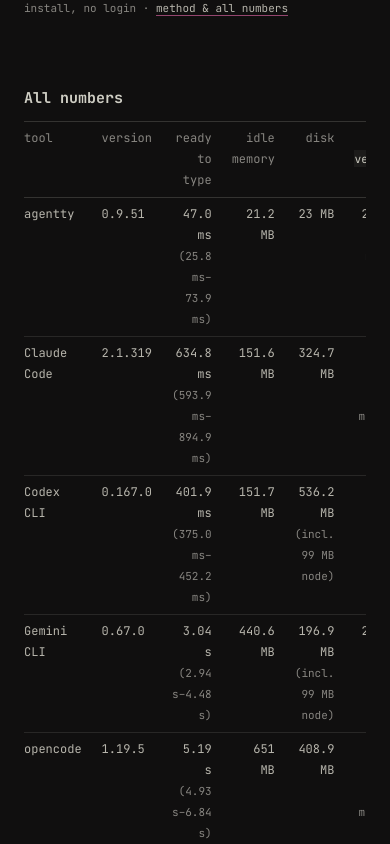
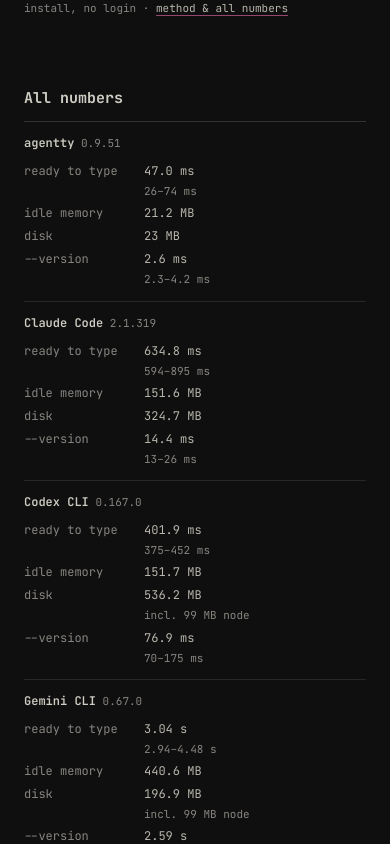
Before and after one commit to 1ay1/agentty.org, a Next.js app: page /benchmarks in a window 390 px wide. Shown: the part 1440-2284 px from the top of the page. Built offline with nearby package versions, Linux system fonts and the light colour scheme.

Commit message:
Mobile: wrapping home heading and install line, boxless menu and docs toggles, benchmark table as records on phones, compact ranges

```diff
--- a/app/benchmarks/page.tsx
+++ b/app/benchmarks/page.tsx
@@ -19,6 +19,10 @@ export const metadata: Metadata = {
 
 const date = new Date(bench.measured).toISOString().slice(0, 10);
 const ms = (v: number) => (v >= 1000 ? `${(v / 1000).toFixed(2)} s` : `${v.toFixed(1)} ms`);
+const ver = (v: string) => v.replace(/^(agentty|aider|codex-cli|jcode)\s+/, "").replace(/\s*\(.*\)$/, "");
+// a range in one unit: "594–895 ms", "2.94–4.48 s"
+const range = (a: number, b: number) =>
+  b >= 1000 ? `${(a / 1000).toFixed(2)}–${(b / 1000).toFixed(2)} s` : `${a < 10 ? a.toFixed(1) : Math.round(a)}–${b < 10 ? b.toFixed(1) : Math.round(b)} ms`;
 
 export default function Benchmarks() {
   const jsonLd = {
@@ -59,25 +63,25 @@ export default function Benchmarks() {
 
         <h2 id="all-numbers">All numbers</h2>
         <div className="tablewrap">
-          <table>
+          <table className="bench-table">
             <thead>
-              <tr><th>tool</th><th>version</th><th className="num">ready to type</th><th className="num">idle memory</th><th className="num">disk</th><th className="num"><code>--version</code></th></tr>
+              <tr><th>tool</th><th className="ver">version</th><th className="num">ready to type</th><th className="num">idle memory</th><th className="num">disk</th><th className="num"><code>--version</code></th></tr>
             </thead>
             <tbody>
               {bench.tools.map((t) => (
                 <tr key={t.id}>
-                  <td>{t.name}</td>
-                  <td>{t.version.replace(/^(agentty|aider|codex-cli)\s+/, "").replace(/\s*\(.*\)$/, "")}</td>
-                  <td className="num">{ms(t.readyMs.median)} <span className="bench-range">({ms(t.readyMs.p10)}–{ms(t.readyMs.p90)})</span></td>
-                  <td className="num">{t.idleRssMB} MB</td>
-                  <td className="num">{t.diskMB} MB{t.runtime?.MB ? <span className="bench-range"> (incl. {Math.round(t.runtime.MB)} MB {t.runtime.name})</span> : null}</td>
-                  <td className="num">{ms(t.startupMs.median)} <span className="bench-range">({ms(t.startupMs.p10)}–{ms(t.startupMs.p90)})</span></td>
+                  <td>{t.name}<span className="bench-range ver-under">{ver(t.version)}</span></td>
+                  <td className="ver">{ver(t.version)}</td>
+                  <td className="num" data-label="ready to type">{ms(t.readyMs.median)} <span className="bench-range">{range(t.readyMs.p10, t.readyMs.p90)}</span></td>
+                  <td className="num" data-label="idle memory">{t.idleRssMB} MB</td>
+                  <td className="num" data-label="disk">{t.diskMB} MB{t.runtime?.MB ? <span className="bench-range"> incl. {Math.round(t.runtime.MB)} MB {t.runtime.name}</span> : null}</td>
+                  <td className="num" data-label="--version">{ms(t.startupMs.median)} <span className="bench-range">{range(t.startupMs.p10, t.startupMs.p90)}</span></td>
                 </tr>
               ))}
             </tbody>
           </table>
         </div>
-        <p>Median, with the 10th–90th percentile range in brackets.</p>
+        <p>Median, with the 10th–90th percentile range under it.</p>
 
         <h2 id="method">Method</h2>
         <ul>
--- a/app/docs/[[...slug]]/page.tsx
+++ b/app/docs/[[...slug]]/page.tsx
@@ -94,7 +94,7 @@ export default async function DocsPage({ params }: { params: Promise<Params> })
 
       {doc.headings.filter((h) => h.level === 2).length > 2 && (
         <details className="toc-inline">
-          <summary>On this page</summary>
+          <summary>on this page</summary>
           <ol>
             {doc.headings.filter((h) => h.level === 2).map((h) => (
               <li key={h.id}><a href={`#${h.id}`}>{h.text}</a></li>
--- a/app/site.css
+++ b/app/site.css
@@ -135,7 +135,7 @@ html[data-theme="dark"] .theme-icon.moon, html[data-theme="light"] .theme-icon.s
   font-size: var(--fs-sm); background: none; border: 0; color: var(--text-dim); cursor: pointer;
 }
 .nav-toggle:hover { color: var(--text); }
-.mobile-util kbd { margin-left: auto; font-size: var(--fs-xs); color: var(--text-faint); border: 1px solid var(--border); padding: 0 5px; }
+.mobile-util kbd { margin-left: 1ch; font-size: var(--fs-xs); color: var(--text-faint); border: 1px solid var(--border); padding: 0 5px; }
 
 .mobile-menu {
   position: absolute; top: var(--nav-h); left: 0; right: 0;
@@ -148,10 +148,11 @@ html[data-theme="dark"] .theme-icon.moon, html[data-theme="light"] .theme-icon.s
   color: var(--text); text-decoration: none; border-bottom: 1px solid var(--border-soft);
 }
 .mobile-menu-links a[aria-current] { color: var(--accent); }
-.mobile-menu-utils { display: flex; gap: 8px; margin-top: 12px; }
+.mobile-menu-utils { display: flex; flex-direction: column; }
 .mobile-util {
-  flex: 1; min-height: 44px; display: flex; align-items: center; gap: 10px;
-  padding: 0 12px; background: none; border: 1px solid var(--border-soft); color: var(--text-dim); cursor: pointer;
+  min-height: 44px; display: flex; align-items: center; gap: 10px; width: 100%;
+  padding: 0; background: none; border: 0; border-bottom: 1px solid var(--border-soft);
+  color: var(--text-faint); font: inherit; text-align: left; cursor: pointer;
 }
 
 /* ── shared text blocks ───────────────────────────────────────────────── */
@@ -282,6 +283,7 @@ td .win { color: var(--text); }
 @media (max-width: 720px) { .copyrow { margin-left: 0; padding-left: 12px; } }
 .copyrow code { flex: 1; min-width: 0; overflow-x: auto; overflow-y: hidden; white-space: nowrap; color: var(--text); scrollbar-width: none; }
 .copyrow code::-webkit-scrollbar { display: none; }
+@media (max-width: 560px) { .copyrow code { white-space: normal; overflow-wrap: anywhere; } .copyrow { align-items: baseline; } }
 .copyrow-caret { flex: none; width: var(--hang); margin-left: calc(var(--hang) * -1); color: var(--accent); }
 @media (max-width: 720px) { .copyrow-caret { width: 2ch; margin-left: 0; } }
 .copybtn {
@@ -340,6 +342,21 @@ td .win { color: var(--text); }
 .bench-note { margin: 0; font-size: var(--fs-xs); color: var(--text-faint); }
 .bench-note a { color: var(--text-dim); }
 .bench-range { color: var(--text-faint); font-size: var(--fs-xs); }
+:is(th, td).num { white-space: nowrap; }
+td .bench-range { display: block; }
+/* phones: the benchmark table becomes one record per tool — the name and
+   version, then its numbers beside lowercase labels, like the home facts */
+.bench-table td .ver-under { display: none; }
+@media (max-width: 560px) {
+  .bench-table thead, .bench-table .ver { display: none; }
+  .bench-table, .bench-table tbody, .bench-table tr { display: block; }
+  .bench-table tr { padding: 10px 0; border-bottom: 1px solid var(--border-soft); }
+  .bench-table td { display: grid; grid-template-columns: 15ch minmax(0, 1fr); gap: 0 12px; padding: 1px 0; border: 0; text-align: left; }
+  .bench-table td:first-child { display: block; padding-bottom: 6px; color: var(--text); font-weight: 600; }
+  .bench-table td[data-label]::before { content: attr(data-label); color: var(--text-faint); grid-row: span 2; }
+  .bench-table td .bench-range { display: block; grid-column: 2; }
+  .bench-table td:first-child .ver-under { display: inline; margin-left: 1ch; font-weight: 400; }
+}
 .home-bench { margin-top: 28px; width: min(780px, calc(100vw - var(--gutter) - 16px)); }
 .doc-body .bench { margin: 24px 0 32px; }
 
@@ -420,12 +437,12 @@ td .win { color: var(--text); }
   padding: 0; background: none; border: 0; cursor: pointer; color: var(--text-faint); text-decoration: none;
 }
 .page-actions button:hover, .page-actions a:hover { color: var(--text); }
-.toc-inline { display: none; margin: 0 0 32px; border: 1px solid var(--border-soft); font-size: var(--fs-sm); }
-.toc-inline summary { padding: 9px 12px; cursor: pointer; color: var(--text-dim); list-style: none; }
+.toc-inline { display: none; margin: 0 0 32px; border-bottom: 1px solid var(--border-soft); font-size: var(--fs-sm); }
+.toc-inline summary { padding: 10px 0; min-height: 44px; display: flex; align-items: center; justify-content: space-between; cursor: pointer; color: var(--text-faint); list-style: none; }
 .toc-inline summary::-webkit-details-marker { display: none; }
-.toc-inline summary::after { content: "+"; float: right; color: var(--text-faint); }
+.toc-inline summary::after { content: "+"; color: var(--text-faint); }
 .toc-inline[open] summary::after { content: "\2212"; }
-.toc-inline ol { margin: 0; padding: 4px 12px 10px 40px; border-top: 1px solid var(--border-soft); list-style: decimal-leading-zero; }
+.toc-inline ol { margin: 0; padding: 0 0 12px 4ch; list-style: decimal-leading-zero; }
 .toc-inline li { margin: 4px 0; }
 .toc-inline li::marker { color: var(--text-faint); }
 .toc-inline a { color: var(--text-dim); text-decoration: none; }
@@ -466,8 +483,8 @@ td .win { color: var(--text); }
   .docs-side a { padding-top: 8px; padding-bottom: 8px; }
   .docs-side-toggle {
     display: flex; justify-content: space-between; align-items: center; width: 100%;
-    margin-bottom: 16px; padding: 10px 12px; cursor: pointer;
-    background: none; border: 1px solid var(--border-soft); color: var(--text); font-size: var(--fs-sm);
+    margin-bottom: 16px; padding: 10px 0; min-height: 44px; cursor: pointer;
+    background: none; border: 0; border-bottom: 1px solid var(--border-soft); color: var(--text); font: inherit; font-size: var(--fs-sm);
   }
 }
 
@@ -508,7 +525,8 @@ td .win { color: var(--text); }
 .home-logo { margin: 0 0 12px; }
 .home-logo .agentty-logo { margin: 0; font-size: clamp(6px, 1.6vw, 10px) !important; }
 /* one line at any width: 45 chars × 0.6em ≈ 27em */
-.home h1 { white-space: nowrap; font-size: min(var(--fs-lg), calc((min(760px, 100vw) - var(--gutter) - 24px) / 27.5)); margin: 0 0 6px; }
+.home h1 { white-space: nowrap; font-size: var(--fs-lg); margin: 0 0 6px; }
+@media (max-width: 560px) { .home h1 { white-space: normal; text-wrap: balance; line-height: 1.45; } }
 .home-head p { color: var(--text-dim); margin: 0; }
 /* the header's ▌ is agentty's cursor, and blinks like one */
 .brand-mark { animation: cursor-blink 1.06s steps(1) infinite; }
@@ -612,7 +630,8 @@ html[data-theme="light"] .replay-grid[data-for="light"]:not([data-live]) { displ
 @media (prefers-reduced-motion: reduce) {
   *, *::before, *::after { animation-duration: .01ms !important; animation-iteration-count: 1 !important; transition-duration: .01ms !important; }
 }
-.mobile-util-theme { justify-content: space-between; }
+.mobile-util-theme { justify-content: flex-start; }
+.mobile-util-theme .theme-toggle { margin-left: auto; color: var(--text); }
 
 /* print reads like a man page: AGENTTY(1) header, CAPS sections, indented body */
 @page { margin: 18mm 16mm; @top-left { content: "AGENTTY(1)"; font: 9pt monospace; } @top-right { content: "agentty.org"; font: 9pt monospace; } @bottom-right { content: counter(page); font: 9pt monospace; } }
--- a/components/SiteNav.tsx
+++ b/components/SiteNav.tsx
@@ -148,10 +148,10 @@ export function SiteNav() {
                 openPalette();
               }}
             >
-              Search <kbd>/</kbd>
+              search <kbd>/</kbd>
             </button>
             <div className="mobile-util mobile-util-theme">
-              <span>Theme</span>
+              <span>theme</span>
               <ThemeToggle />
             </div>
           </div>
--- a/components/TableOfContents.tsx
+++ b/components/TableOfContents.tsx
@@ -132,7 +132,7 @@ export function TableOfContents() {
 
   return (
     <aside className="docs-toc" aria-label="On this page">
-      <p className="t">On this page</p>
+      <p className="t">on this page</p>
       {headings.map((h) => (
         <a
           key={h.id}
```
